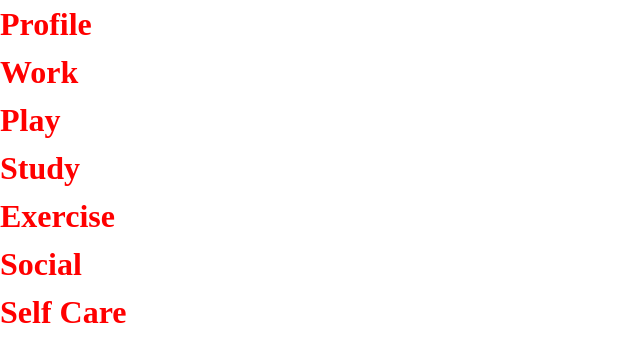
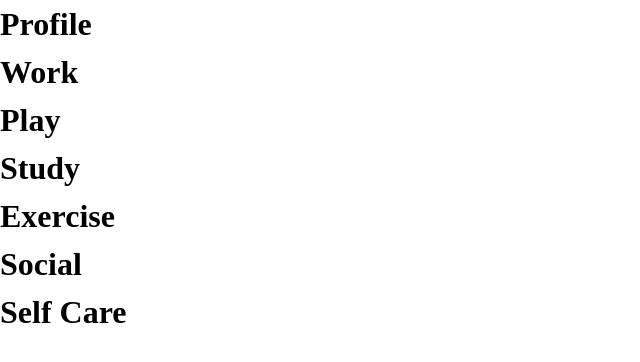
Before and after one commit to samallen659/time-tracking-dashboard-main, a React (Create React App) app: page / in a window 1280 px wide. Shown: the top 362 px of the page, without its empty margins (0-640 px from the left). Built offline with nearby package versions, Linux system fonts and the light colour scheme.

Commit message:
setup DetailCard component from array map

```diff
--- a/src/App.js
+++ b/src/App.js
@@ -9,8 +9,8 @@ const App = () => {
 		<>
 			<main>
 				<ProfileCard />
-				{activityData.map((activity) => {
-					return <DetailCard {...activity} />;
+				{activityData.map((activity, i) => {
+					return <DetailCard key={i} class={`detail-card-${i + 1}`} {...activity} />;
 				})}
 			</main>
 		</>
--- a/src/components/DetailCard.js
+++ b/src/components/DetailCard.js
@@ -2,9 +2,9 @@ import React from "react";
 
 function DetailCard(props) {
 	return (
-		<>
+		<div className={props.class}>
 			<h1>{props.title}</h1>
-		</>
+		</div>
 	);
 }
 
--- a/src/styles/scss/styles.scss
+++ b/src/styles/scss/styles.scss
@@ -1,7 +1,3 @@
 @use "global/resets";
 @use "global/global";
 @use "global/utilities";
-
-h1 {
-	color: red;
-}
```
